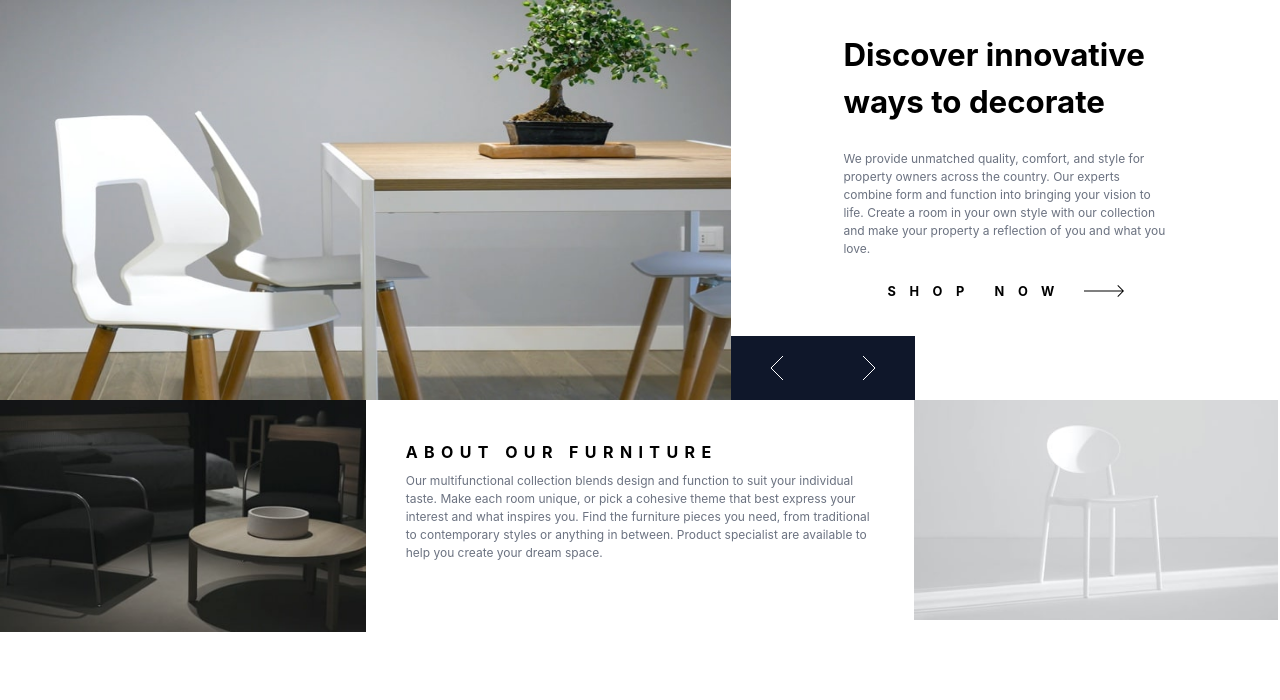
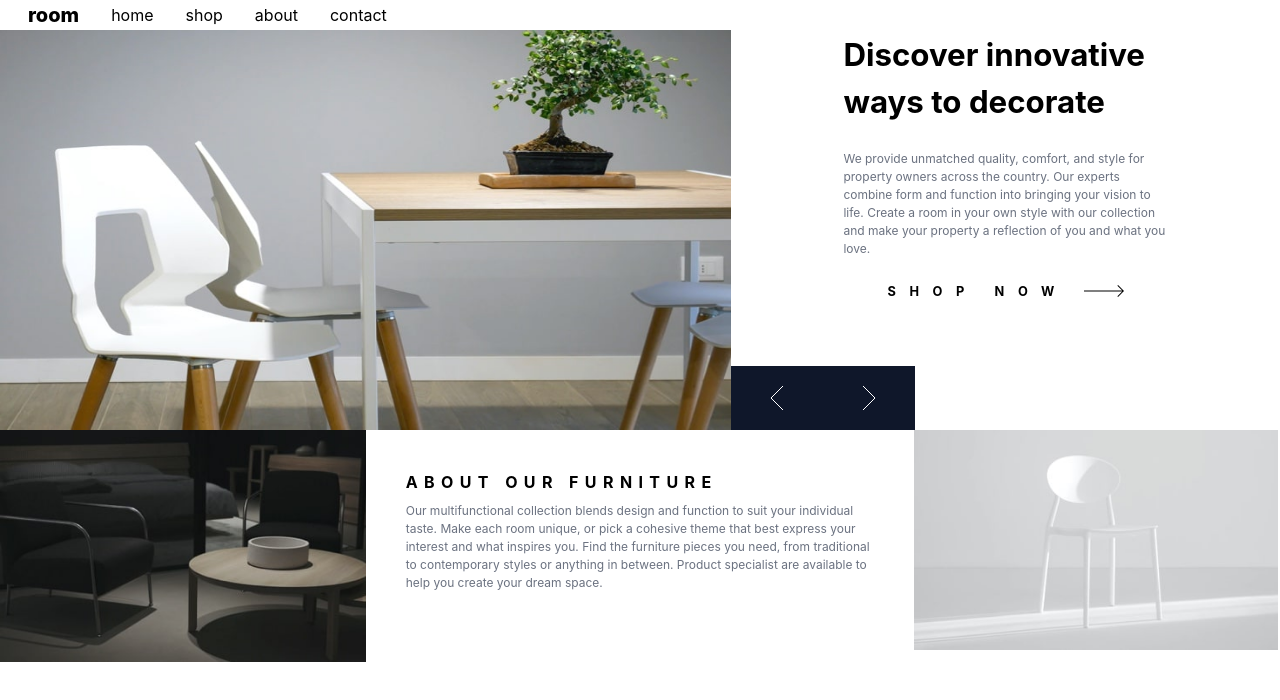
Before and after one commit to Dhei-vid/Terrace, a React (Create React App) app: page / in a window 1280 px wide. Shown: the top 700 px of the page. Built offline with nearby package versions, Linux system fonts and the light colour scheme.

Commit message:
feat: building the navigation component

```diff
--- a/src/components/home/home.component.tsx
+++ b/src/components/home/home.component.tsx
@@ -1,4 +1,5 @@
 import image1 from "../../images/desktop-image-hero-1.jpg";
+import Navigation from "../navigation/navigation.component";
 
 import ShopNowButton from "../button/shopButton.component";
 import Button from "../button/pagination.component";
@@ -9,6 +10,7 @@ const Home = () => {
     <>
       <div className="grid grid-cols-7 table-row">
         <div className="col-span-4">
+          <Navigation />
           <img className="h-100 w-full" src={image1} alt="home" />
         </div>
         <div className="col-span-3 px-28 pt-8 justify-items-center relative">
--- a/src/components/navigation/navigation.component.tsx
+++ b/src/components/navigation/navigation.component.tsx
@@ -1,3 +1,17 @@
-const Navigation = () => {};
+import logo from "../../images/logo.svg";
+
+const Navigation = () => {
+  return (
+    <>
+      <ul className="flex space-x-8 justify-items-center items-center px-7">
+        <li className="text-xl font-extrabold cursor-pointer">room</li>
+        <li className="cursor-pointer">home</li>
+        <li className="cursor-pointer">shop</li>
+        <li className="cursor-pointer">about</li>
+        <li className="cursor-pointer">contact</li>
+      </ul>
+    </>
+  );
+};
 
 export default Navigation;
```
